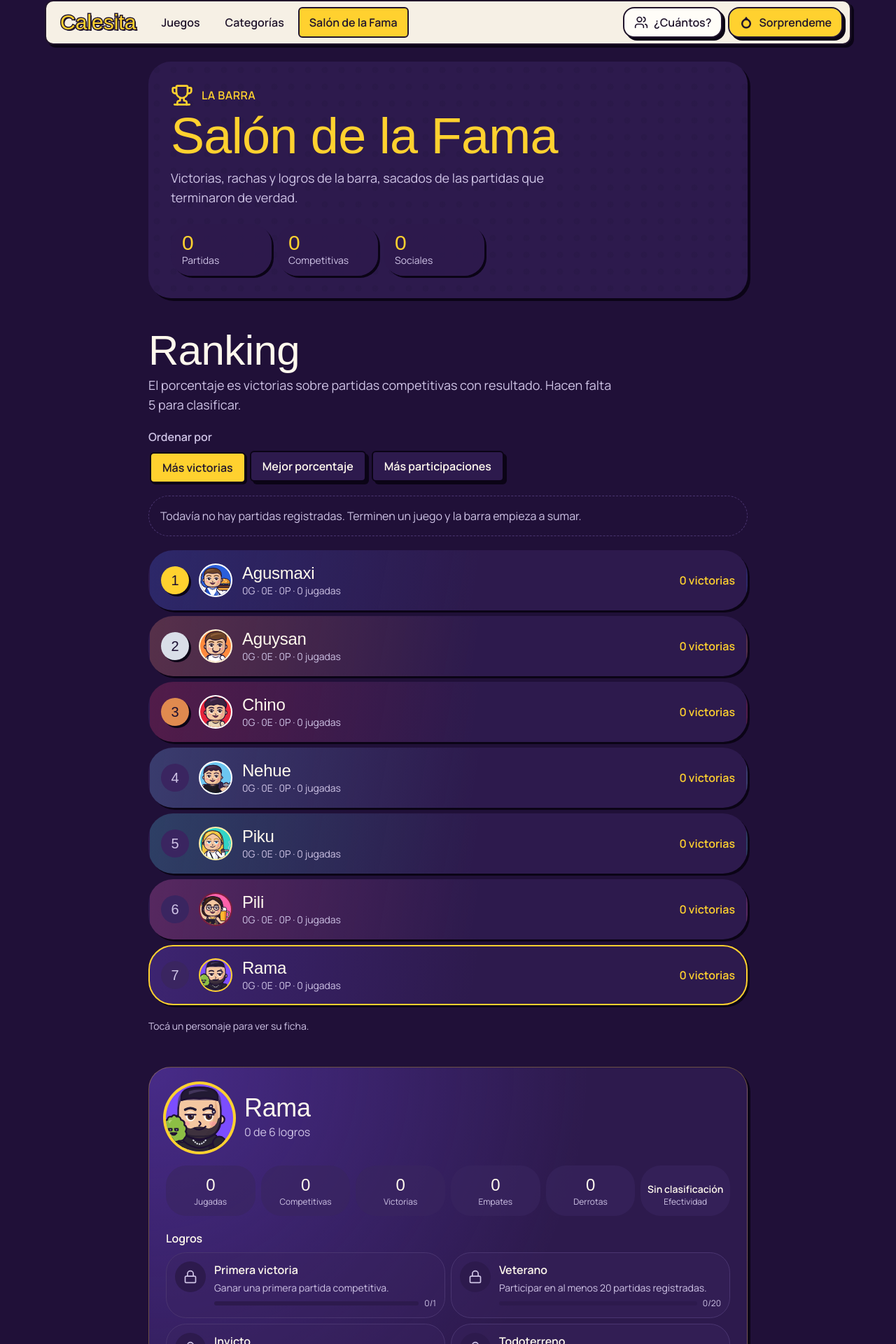
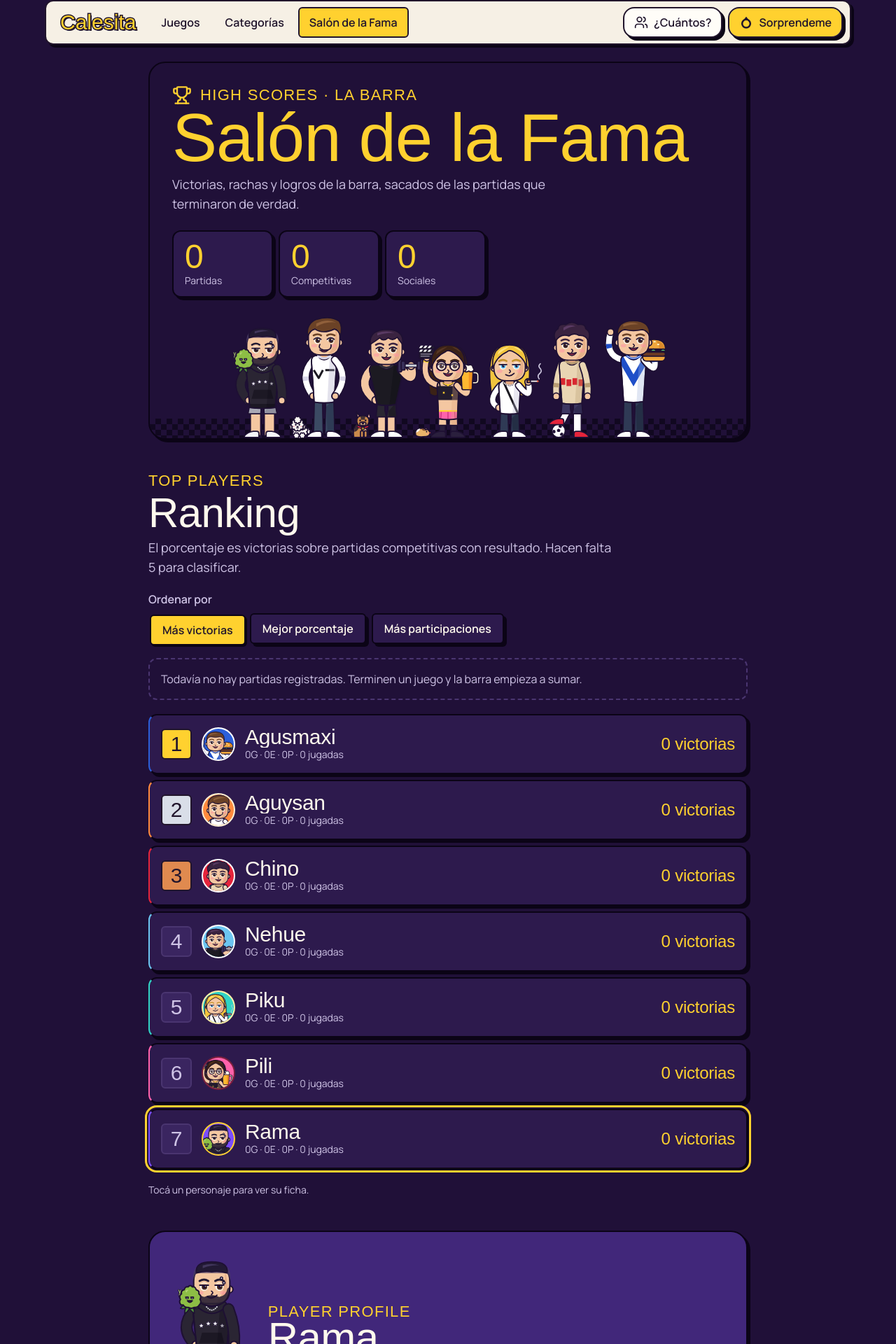
Before and after one commit to ramatc/calesita, a Next.js app: page /salon-de-la-fama in a window 1280 px wide. Shown: the part 12-1932 px from the top of the page at 70% size. Built offline with nearby package versions, Linux system fonts and the light colour scheme; a web font is replaced by a local one.

Commit message:
feat: restyle the Salón de la Fama as an arcade high score room

```diff
--- a/src/components/hall-of-fame/hall-of-fame-parts.tsx
+++ b/src/components/hall-of-fame/hall-of-fame-parts.tsx
@@ -43,8 +43,8 @@ export function PositionBadge({ position }: { position: number | null }) {
     <span
       aria-label={position === null ? "Sin posición" : `Puesto ${position}`}
       className={cn(
-        "flex size-10 shrink-0 items-center justify-center rounded-full font-display text-xl",
-        medal ? "text-brand-ink shadow-card" : "bg-secondary text-muted-foreground",
+        "flex size-11 shrink-0 items-center justify-center rounded-arcade-control border-2 font-display text-3xl leading-none",
+        medal ? "border-arcade-ink text-arcade-ink" : "border-border bg-secondary text-muted-foreground",
       )}
       style={medal ? { backgroundColor: medal } : undefined}
     >
@@ -72,20 +72,20 @@ export function RankingRow({ entry, criterion, selected, onSelect }: RankingRowP
         aria-pressed={selected}
         onClick={onSelect}
         className={cn(
-          "flex w-full items-center gap-3 rounded-3xl border-2 bg-card p-3 text-left shadow-card transition-[border-color,transform] duration-200 ease-(--ease-out-expo) active:scale-[0.98] sm:gap-4 sm:p-4",
-          selected ? "border-brand-yellow" : "border-transparent hover:border-brand-lavender",
+          "arcade-edge arcade-press flex w-full items-center gap-3 rounded-arcade-card border-l-8 bg-card p-3 text-left sm:gap-4 sm:p-4",
+          selected && "outline-3 outline-offset-2 outline-arcade-yellow",
         )}
-        style={{ backgroundImage: `linear-gradient(100deg, ${character.colors.primary}33, transparent 55%)` }}
+        style={{ borderLeftColor: character.colors.primary }}
       >
         <PositionBadge position={entry.position} />
         <CharacterAvatar character={character} size="sm" />
         <span className="flex min-w-0 flex-1 flex-col">
-          <span className="truncate font-display text-2xl leading-tight">{character.name}</span>
+          <span className="truncate font-display text-3xl leading-none">{character.name}</span>
           <span className="text-sm text-muted-foreground">
             {stats.wins}G · {stats.ties}E · {stats.losses}P · {stats.played} jugadas
           </span>
         </span>
-        <span className="shrink-0 text-right font-semibold text-brand-yellow">
+        <span className="shrink-0 text-right font-display text-2xl leading-none text-arcade-yellow" data-tabular>
           {criterionText(stats, criterion)}
         </span>
       </button>
@@ -100,15 +100,15 @@ export function AchievementTile({ achievement }: { achievement: Achievement }) {
   return (
     <li
       className={cn(
-        "flex gap-3 rounded-2xl border p-3",
-        achievement.unlocked ? "border-brand-yellow/60 bg-brand-yellow/10" : "border-border bg-secondary/40",
+        "flex gap-3 rounded-arcade-card border-2 p-3",
+        achievement.unlocked ? "border-arcade-yellow bg-secondary shadow-arcade-sm" : "border-dashed border-border",
       )}
     >
       <span
         aria-hidden
         className={cn(
-          "flex size-11 shrink-0 items-center justify-center rounded-full",
-          achievement.unlocked ? "bg-brand-yellow text-brand-ink" : "bg-card text-muted-foreground",
+          "flex size-11 shrink-0 items-center justify-center rounded-arcade-control border-2",
+          achievement.unlocked ? "border-arcade-ink bg-arcade-yellow text-arcade-ink" : "border-border text-muted-foreground",
         )}
       >
         <Icon className="size-5" />
@@ -127,9 +127,9 @@ export function AchievementTile({ achievement }: { achievement: Achievement }) {
               aria-valuemin={0}
               aria-valuemax={achievement.goal}
               aria-valuenow={achievement.progress}
-              className="h-1.5 flex-1 overflow-hidden rounded-full bg-card"
+              className="h-2 flex-1 overflow-hidden rounded-[2px] bg-card"
             >
-              <span className="block h-full rounded-full bg-brand-lavender" style={{ width: `${percent}%` }} />
+              <span className="block h-full bg-arcade-turquoise" style={{ width: `${percent}%` }} />
             </span>
             {achievement.progress}/{achievement.goal}
           </span>
@@ -180,7 +180,7 @@ export function MatchRow({ match, characterId }: { match: MatchResult; character
   });
 
   return (
-    <li className="flex flex-col gap-2 rounded-2xl bg-card p-4 shadow-card">
+    <li className="flex flex-col gap-2 rounded-arcade-card border-2 border-border bg-card p-4">
       <div className="flex flex-wrap items-baseline justify-between gap-x-3">
         <span className="font-semibold">{getGameName(match.game)}</span>
         <time dateTime={match.playedAt} className="text-sm text-muted-foreground">
--- a/src/components/hall-of-fame/hall-of-fame.tsx
+++ b/src/components/hall-of-fame/hall-of-fame.tsx
@@ -1,8 +1,12 @@
 "use client";
 
 import { Trophy } from "lucide-react";
+import Image from "next/image";
 import { useMemo, useState } from "react";
 
+import { ArcadePanel } from "@/components/arcade/arcade-surface";
+import { CheckerBand } from "@/components/arcade/checker-band";
+import { PixelLabel } from "@/components/arcade/pixel-type";
 import { CharacterAvatar } from "@/components/characters/character-avatar";
 import { FilterChip } from "@/components/design/filter-chip";
 import { OptionGroup } from "@/components/design/option-group";
@@ -14,7 +18,7 @@ import {
   MatchRow,
   RankingRow,
 } from "@/components/hall-of-fame/hall-of-fame-parts";
-import { CHARACTERS, getCharacterById } from "@/content/characters";
+import { CHARACTERS, getCharacterArt, getCharacterById } from "@/content/characters";
 import { usePersistentStore } from "@/hooks/use-persistent-store";
 import { getAchievements } from "@/lib/hall-of-fame/achievements";
 import {
@@ -35,8 +39,8 @@ const HISTORY_PAGE = 10;
 
 function SummaryTile({ value, label }: { value: number; label: string }) {
   return (
-    <div className="flex flex-col rounded-2xl bg-card/80 px-4 py-3 shadow-card">
-      <span className="font-display text-3xl leading-none text-brand-yellow">{value}</span>
+    <div className="arcade-edge flex flex-col rounded-arcade-card bg-card px-4 py-3">
+      <span className="font-display text-5xl leading-none text-arcade-yellow" data-tabular>{value}</span>
       <span className="text-sm text-muted-foreground">{label}</span>
     </div>
   );
@@ -65,7 +69,7 @@ function GameFilter({ games, value, onChange, label }: {
 
 function CharacterCard({ characterId, history }: { characterId: CharacterId; history: ReturnType<typeof normalizeHistory> }) {
   const character = getCharacterById(characterId);
-  const stats = useMemo(() => getCharacterStats(history, characterId), [history, characterId]);
+  const stats = getCharacterStats(history, characterId);
   if (!character) return null;
   const achievements = getAchievements(stats);
   const recent = [...stats.matches].reverse().slice(0, 3);
@@ -73,14 +77,22 @@ function CharacterCard({ characterId, history }: { characterId: CharacterId; his
   return (
     <article
       aria-labelledby="character-card-title"
-      className="flex flex-col gap-5 rounded-[2rem] border border-brand-yellow/30 bg-card p-5 shadow-raised sm:p-6"
-      style={{ backgroundImage: `radial-gradient(circle at 0% 0%, ${character.colors.primary}55, transparent 60%)` }}
+      className="arcade-edge flex flex-col gap-5 overflow-hidden rounded-arcade-panel bg-card p-5 sm:p-6"
     >
-      <div className="flex items-center gap-4">
-        <CharacterAvatar character={character} size="lg" expression={stats.wins > 0 ? "celebrating" : "neutral"} />
-        <div className="flex flex-col">
-          <h3 id="character-card-title" className="font-display text-4xl leading-none">{character.name}</h3>
-          <p className="mt-1 text-muted-foreground">
+      <div className="-mx-5 -mt-5 flex items-end gap-4 border-b-2 border-arcade-edge px-5 pt-5 sm:-mx-6 sm:-mt-6 sm:px-6" style={{ backgroundColor: `${character.colors.primary}40` }}>
+        <Image
+          src={getCharacterArt(character, "full")}
+          alt=""
+          aria-hidden="true"
+          width={260}
+          height={420}
+          unoptimized
+          className="h-40 w-auto shrink-0 sm:h-52"
+        />
+        <div className="flex flex-col pb-5">
+          <PixelLabel accent>Player profile</PixelLabel>
+          <h3 id="character-card-title" className="font-display text-6xl leading-[0.85]">{character.name}</h3>
+          <p className="mt-2 text-muted-foreground">
             {achievements.filter((entry) => entry.unlocked).length} de {achievements.length} logros
           </p>
         </div>
@@ -95,19 +107,19 @@ function CharacterCard({ characterId, history }: { characterId: CharacterId; his
           ["Derrotas", stats.losses],
           ["Efectividad", formatRate(stats)],
         ].map(([label, value]) => (
-          <div key={label} className="flex flex-col-reverse rounded-2xl bg-secondary/60 px-2 py-3">
+          <div key={label} className="flex flex-col-reverse rounded-arcade-card border-2 border-border bg-secondary px-2 py-3">
             <dt className="text-xs text-muted-foreground">{label}</dt>
-            <dd className={typeof value === "number" ? "font-display text-2xl" : "text-sm font-semibold"}>{value}</dd>
+            <dd className={typeof value === "number" ? "font-display text-4xl leading-none" : "text-sm font-semibold"} data-tabular>{value}</dd>
           </div>
         ))}
       </dl>
 
       {stats.topGames.length > 0 && (
         <div className="flex flex-col gap-2">
-          <h4 className="font-semibold">Juegos más jugados</h4>
+          <h4 className="pixel-label">Juegos más jugados</h4>
           <ul className="flex flex-wrap gap-2">
             {stats.topGames.slice(0, 3).map(({ game, played }) => (
-              <li key={game} className="rounded-full bg-secondary px-3 py-1 text-sm">
+              <li key={game} className="rounded-arcade-control border-2 border-border bg-secondary px-3 py-1 text-sm font-semibold">
                 {getGameName(game)} · {played}
               </li>
             ))}
@@ -116,7 +128,7 @@ function CharacterCard({ characterId, history }: { characterId: CharacterId; his
       )}
 
       <div className="flex flex-col gap-2">
-        <h4 className="font-semibold">Logros</h4>
+        <h4 className="pixel-label">Vitrina de logros</h4>
         <ul className="grid gap-2 sm:grid-cols-2">
           {achievements.map((achievement) => (
             <AchievementTile key={achievement.id} achievement={achievement} />
@@ -126,7 +138,7 @@ function CharacterCard({ characterId, history }: { characterId: CharacterId; his
 
       {recent.length > 0 && (
         <div className="flex flex-col gap-2">
-          <h4 className="font-semibold">Últimas partidas</h4>
+          <h4 className="pixel-label">Últimas partidas</h4>
           <ul className="flex flex-col gap-2">
             {recent.map(({ match }) => (
               <MatchRow key={match.id} match={match} characterId={characterId} />
@@ -162,12 +174,12 @@ export function HallOfFame() {
 
   return (
     <main className="mx-auto flex w-full max-w-4xl flex-1 flex-col gap-12 px-4 pt-6 pb-16 sm:px-5">
-      <header className="relative overflow-hidden rounded-[2rem] bg-card px-5 py-8 shadow-raised motif-bulbs sm:px-8">
-        <div className="flex items-center gap-3 text-brand-yellow">
-          <Trophy aria-hidden className="size-8" />
-          <span className="font-semibold tracking-wide uppercase">La Barra</span>
+      <ArcadePanel as="header" tone="dark" className="relative overflow-hidden px-5 pt-8 sm:px-8">
+        <div className="flex items-center gap-3 text-arcade-yellow">
+          <Trophy aria-hidden className="size-7" />
+          <PixelLabel>High scores · La barra</PixelLabel>
         </div>
-        <h1 className="mt-2 font-display text-[clamp(2.75rem,12vw,4.5rem)] leading-[0.95] text-brand-yellow">
+        <h1 className="mt-2 font-display text-[clamp(3.5rem,15vw,6rem)] leading-[0.82] text-arcade-yellow">
           Salón de la Fama
         </h1>
         <p className="mt-3 max-w-xl text-lg text-muted-foreground">
@@ -178,11 +190,26 @@ export function HallOfFame() {
           <SummaryTile value={competitive} label="Competitivas" />
           <SummaryTile value={history.length - competitive} label="Sociales" />
         </div>
-      </header>
+        <div aria-hidden="true" className="relative mt-6 -mb-1 flex items-end justify-center">
+          {CHARACTERS.map((character) => (
+            <Image
+              key={character.id}
+              src={getCharacterArt(character, "full")}
+              alt=""
+              width={260}
+              height={420}
+              unoptimized
+              className="relative z-10 -mx-[1.5%] h-auto w-[16%] max-w-28"
+            />
+          ))}
+          <CheckerBand className="absolute inset-x-[-2rem] bottom-0 h-8 opacity-70" size={1} />
+        </div>
+      </ArcadePanel>
 
       <section aria-labelledby="ranking-title" className="flex flex-col gap-5">
         <SectionHeading
           id="ranking-title"
+          eyebrow="Top players"
           title="Ranking"
           description={`El porcentaje es victorias sobre partidas competitivas con resultado. Hacen falta ${MIN_RANKED_MATCHES} para clasificar.`}
         />
@@ -196,7 +223,7 @@ export function HallOfFame() {
         />
         <GameFilter games={games} value={rankingGame} onChange={setRankingGame} label="Juego" />
         {history.length === 0 && (
-          <p className="rounded-2xl border border-dashed border-border p-4 text-muted-foreground">
+          <p className="rounded-arcade-card border-2 border-dashed border-border p-4 text-muted-foreground">
             Todavía no hay partidas registradas. Terminen un juego y la barra empieza a sumar.
           </p>
         )}
@@ -219,7 +246,7 @@ export function HallOfFame() {
       </section>
 
       <section aria-labelledby="history-title" className="flex flex-col gap-5">
-        <SectionHeading id="history-title" title="Historial" description="Las partidas más recientes primero." />
+        <SectionHeading id="history-title" eyebrow="Credits" title="Historial" description="Las partidas más recientes primero." />
         {history.length > 0 && (
           <>
             <div className="flex flex-col gap-2">
@@ -245,7 +272,7 @@ export function HallOfFame() {
           </>
         )}
         {filteredHistory.length === 0 ? (
-          <p className="rounded-2xl border border-dashed border-border p-4 text-muted-foreground">
+          <p className="rounded-arcade-card border-2 border-dashed border-border p-4 text-muted-foreground">
             {history.length === 0 ? "El historial está vacío por ahora." : "No hay partidas con estos filtros."}
           </p>
         ) : (
```
